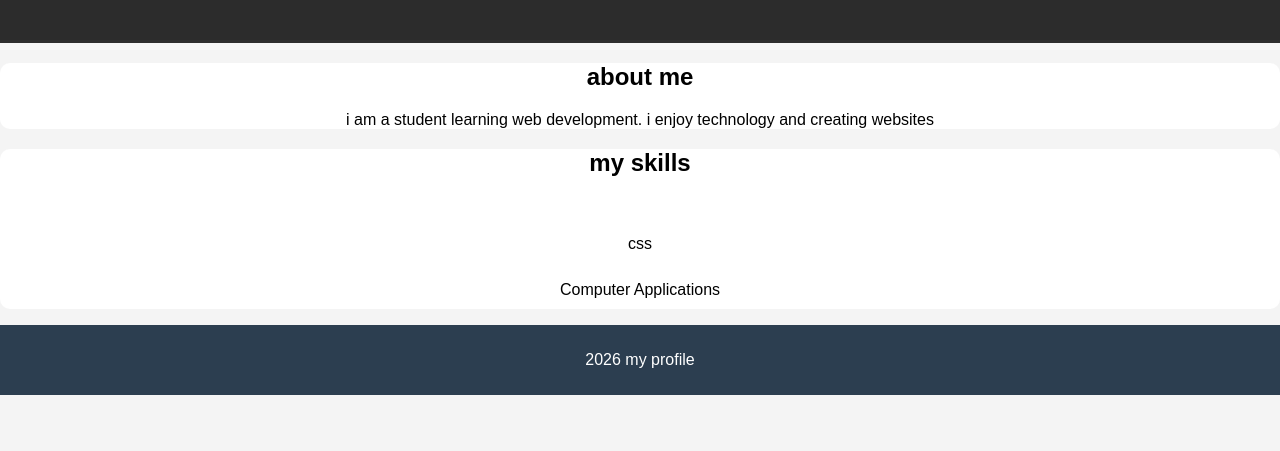
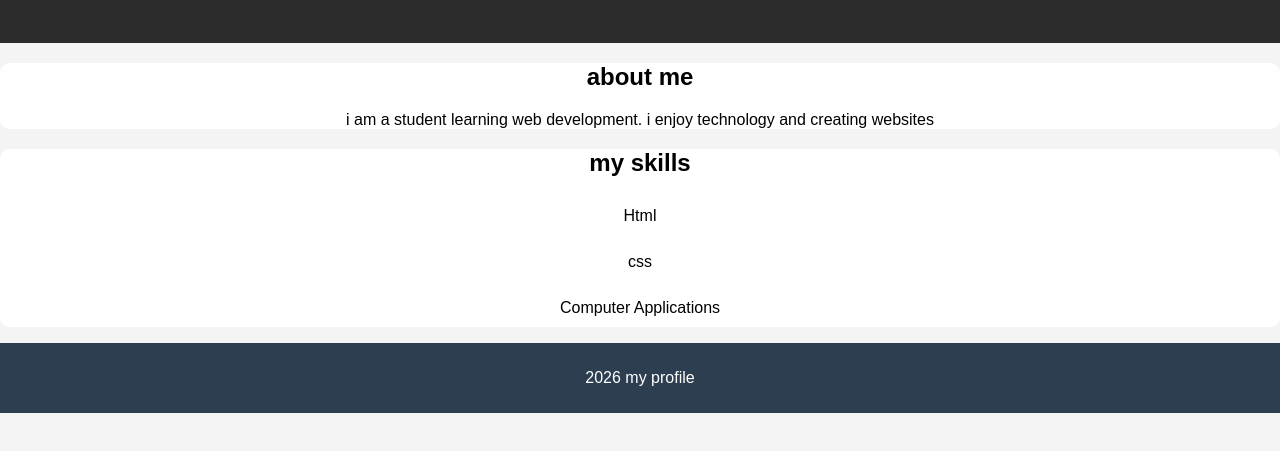
Before and after one commit to ekiyasimireanatalia-gif/BIT1204-Ekiyasimire-Anataria-webpage, a plain HTML site: page index.html in a window 1280 px wide. Shown: the part 131-582 px from the top of the page. Drawn offline with Linux system fonts and the light colour scheme.

Commit message:
Fix HTML formatting and correct 'HTML' tag

```diff
--- a/index.html
+++ b/index.html
@@ -22,7 +22,7 @@
         <section class="skills">
             <h2>my skills</h2>
             <ul>
-                <li><HTml</li>
+                <li>Html</li>
                 <li>css</li>
                 <li>Computer Applications</li>
 
```
